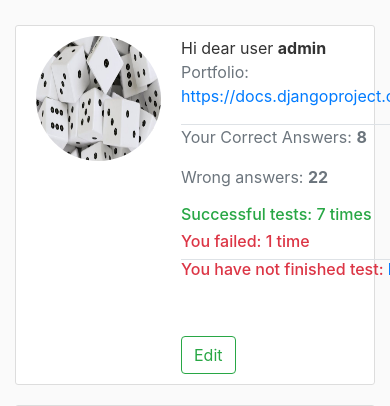
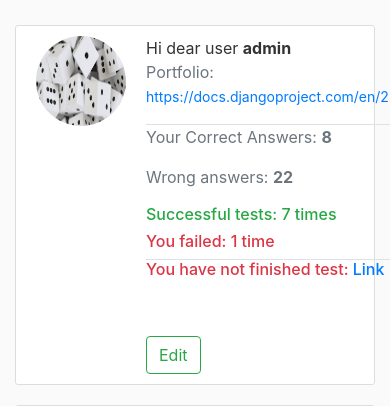
Before and after one commit to Kamoliddin1/firstapp, a Django app: page /profile/ in a window 390 px wide; the page is wider, and only the part inside the window is pictured. Shown: the part 56-462 px from the top of that part. Run offline with Django 3.2, Linux system fonts and the light colour scheme; a user stored in the database is signed in; data comes from the database, SQL or seed files in the repository; both versions use the stored data as it was after the commit; some libraries are stand-ins or nearby versions.

Commit message:
finished

```diff
--- a/static/css/blog.css
+++ b/static/css/blog.css
@@ -66,6 +66,7 @@ a.article-title:hover {
     text-decoration: none;
 }
 
+
 .article-svg {
     width: 25px;
     height: 25px;
@@ -107,3 +108,39 @@ input#num-of-q {
     border-radius: .25rem;
     transition: border-color .15s ease-in-out, box-shadow .15s ease-in-out;
 }
+
+.resp-image img {
+    display: none;
+}
+@media (max-width: 768px) {
+    select#id_form-0-choice {
+        width: 60%;
+    }
+
+    p.text-muted a {
+        font-size: 14px;
+    }
+}
+
+@media (max-width: 425px) {
+
+    p.text-muted a {
+        font-size: 14px;
+    }
+
+    .account-img {
+        height: 90px;
+        width: 90px;
+    }
+}
+
+@media (max-width: 375px) {
+    .account-img{
+        display: none;
+    }
+
+    .resp-image img{
+        display: block;
+        margin: 0 auto;
+    }
+}
--- a/templates/basicapp/index.html
+++ b/templates/basicapp/index.html
@@ -16,7 +16,7 @@
                 the game</h5>
         {% endif %}
         <div class="description text-center mb-2">
-            <small class="text-info">Description: This is a game to develop uzbek language skills</small>
+            <small class="text-info">Description: This game is to check and improve your vocabulary of the Uzbek language.</small>
         </div>
         <form action="{% url 'test' %}" method="post">
             {% csrf_token %}
--- a/templates/basicapp/profile.html
+++ b/templates/basicapp/profile.html
@@ -4,6 +4,9 @@
         <div class="content-section animated fadeInDown">
             <form method="post">
                 {% csrf_token %}
+                <div class="resp-image">
+                    <img src="{{ user.userprofileinfo.profile_image.url }}" class="rounded-circle account-img animated bounceInDown delay-0.5s">
+                </div>
                 <div class="media">
                     <img src="{{ user.userprofileinfo.profile_image.url }}" class="rounded-circle account-img animated bounceInDown delay-0.5s">
                     <div class="media-body">
```
Also changed, not shown: db.sqlite3, profile_pics/Marmot-edit1-cool.jpg (added), profile_pics/john-wick-2-header-1_x4uJjQq.jpg (added), profile_pics/wick_QExcYy9.jpg (added).
